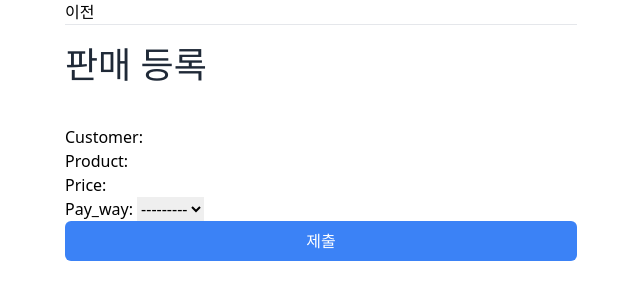
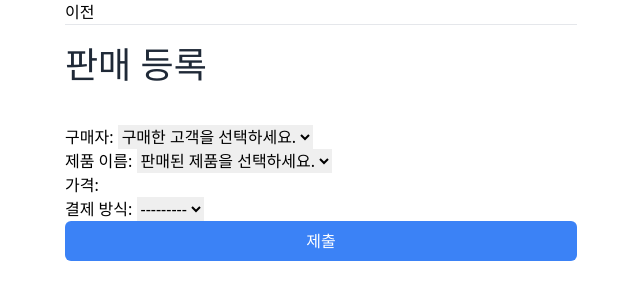
Before and after one commit to sudalking94/Enterprise-sales-management-system, a Django app: page /products/sales/create in a window 1280 px wide. Shown: the part 72-372 px from the top of the page, without its empty margins (319-959 px from the left). Run offline with Django 3.2, Linux system fonts and the light colour scheme; the visitor is signed in with stand-in values (Sample User, id 1); data that the repository does not hold is empty; some libraries are stand-ins or nearby versions.

Commit message:
Feat: 판매관리 생성

```diff
--- a/config/settings.py
+++ b/config/settings.py
@@ -119,7 +119,7 @@ AUTH_PASSWORD_VALIDATORS = [
 # Internationalization
 # https://docs.djangoproject.com/en/3.2/topics/i18n/
 
-LANGUAGE_CODE = 'ko-kr'
+LANGUAGE_CODE = 'en-us'
 
 TIME_ZONE = 'Asia/Seoul'
 
--- a/product/admin.py
+++ b/product/admin.py
@@ -4,6 +4,8 @@ from . import models
 
 @admin.register(models.Product)
 class Product(admin.ModelAdmin):
+
+    list_filter = ('enterprise',)
 
     list_display = (
         "name",
@@ -17,6 +19,8 @@ class Product(admin.ModelAdmin):
 @admin.register(models.SalesLog)
 class SalesLog(admin.ModelAdmin):
 
+    list_filter = ('enterprise',)
+
     list_display = (
         "product",
         "enterprise",
--- a/product/forms.py
+++ b/product/forms.py
@@ -1,4 +1,5 @@
 from django import forms
+from django.forms.widgets import Select
 from .models import Product, SalesLog
 
 
@@ -27,10 +28,19 @@ class ProductModelForm(forms.ModelForm):
 
 
 class SaleModelForm(forms.ModelForm):
+    """
+    판매관리 등록 폼
+    """
+    customer = forms.ChoiceField(widget=forms.Select(), label="구매자")
+    product = forms.ChoiceField(widget=forms.Select(), label="제품 이름")
 
     def __init__(self, *args, **kwargs):
         self.request = kwargs.pop('request')
         super().__init__(*args, **kwargs)
+        self.fields['customer'].choices = [('', '구매한 고객을 선택하세요.')] + [
+            (obj.customer, obj.customer) for obj in SalesLog.objects.filter(enterprise=self.request.user)]
+        self.fields['product'].choices = [('', '판매된 제품을 선택하세요.')] + [
+            (obj.product, obj.product) for obj in SalesLog.objects.filter(enterprise=self.request.user)]
 
     def save(self, *args, **kwargs):
         sales_log = super().save(commit=False)
@@ -39,5 +49,14 @@ class SaleModelForm(forms.ModelForm):
 
     class Meta:
         model = SalesLog
-        fields = '__all__'
-        exclude = ('enterprise',)
+        fields = (
+            'customer',
+            'product',
+            'price',
+            'pay_way',
+        )
+
+        labels = {
+            "price": "가격",
+            "pay_way": "결제 방식",
+        }
--- a/templates/base.html
+++ b/templates/base.html
@@ -8,6 +8,7 @@
     <meta http-equiv="X-UA-Compatible" content="IE=edge" />
     <meta name="viewport" content="width=device-width, initial-scale=1.0" />
     <link rel="stylesheet" href="https://use.fontawesome.com/releases/v5.11.2/css/all.css">
+    <link rel="shortcut icon" href="#">
     {% tailwind_css %}
     <title>{% block title %}{% endblock title %}</title>
   </head>
```
